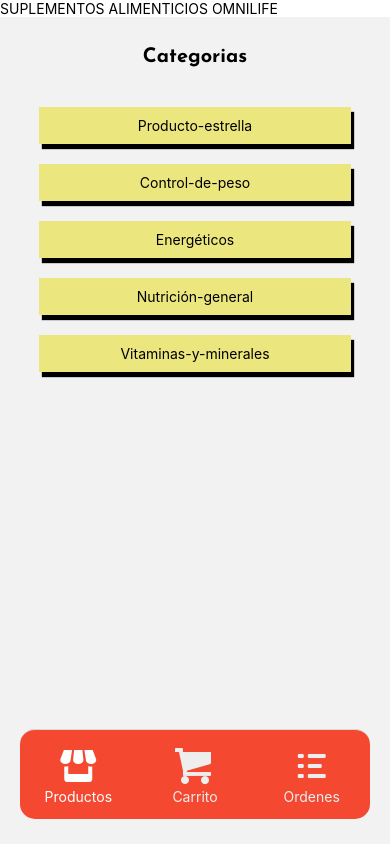
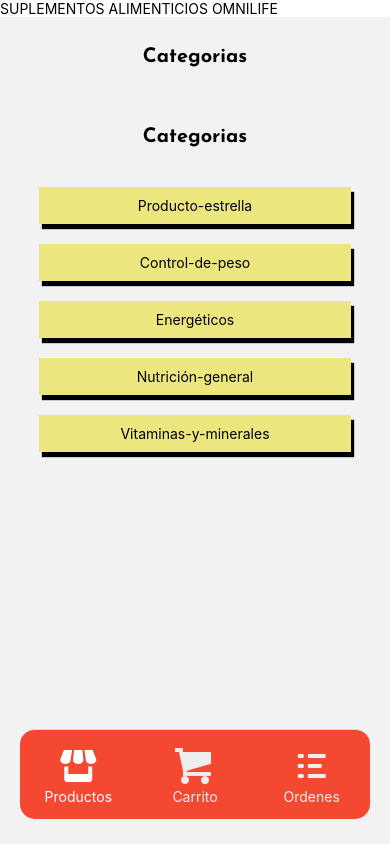
Before and after one commit to FranciscoLaviano/MiQuintaApp, a React Native app: screen /Home in a window 390 px wide. Built offline with nearby package versions, Linux system fonts and the light colour scheme.

Commit message:
actualizando archivo categoryItem.js

```diff
--- a/App.js
+++ b/App.js
@@ -1,8 +1,7 @@
 
 import { StyleSheet, StatusBar, Text } from 'react-native';
-
 import { useFonts } from "expo-font"
-import TabNavigator from './src/navegacion/TabNavigator';
+import TabNavigator from './src/navigation/TabNavigator';
 import { Provider } from 'react-redux';
 import {Fuentes} from "./src/design/Fuentes"
 import {store} from "./src/app/Store"
@@ -38,4 +37,5 @@
     alignItems: 'center',
     justifyContent: 'start',
   },
+
 })
--- a/package.json
+++ b/package.json
@@ -20,7 +20,7 @@
     "react": "18.2.0",
     "react-dom": "^18.2.0",
     "react-native": "0.72.6",
-    "react-native-safe-area-context": "4.6.3",
+    "react-native-safe-area-context": "^4.6.3",
     "react-native-screens": "~3.22.0",
     "react-native-web": "~0.19.6",
     "react-redux": "^9.0.4"
--- a/src/Componentes/categorias.js
+++ b/src/Componentes/categorias.js
@@ -1,9 +1,9 @@
 import { FlatList, StyleSheet } from "react-native";
-
+//import categorias from "../Data/categorias.json"
 import CategoryItem from "./categoryItem";
 import {useSelector} from 'react-redux'
 
-const Categorias = ({ navegacion, route }) => {
+const Categorias = ({ navigation, route }) => {
   const categorias = useSelector((state) => state.shop.value.categorias)
   return (
     <FlatList
@@ -14,7 +14,7 @@
         <CategoryItem
 
           categoria={item}
-          navegacion={navegacion}
+          navigation={navigation}
           route={route}
         />
       )}
--- a/src/Componentes/categoryItem.js
+++ b/src/Componentes/categoryItem.js
@@ -5,12 +5,11 @@
 
 
 
-
-const CategoryItem = ({categoria, navegacion, route}) => {
+const CategoryItem = ({categoria, navigation}) => {
   const dispatch = useDispatch()
     return (
       <Pressable onPress={()=>{dispatch(setProductsFilteredByCategory(categoria))
-                              navegacion.navigate("Categoria", {categoria})
+                              navigation.navigate("Category", {categoria})
       }}>
         <CardShadow style={styles.container}>
           <Text style={styles.text}>{categoria}</Text>
--- a/src/Pantalla/home.js
+++ b/src/Pantalla/home.js
@@ -1,12 +1,13 @@
 import { StyleSheet } from 'react-native'
-
+import Header  from '../Componentes/header'
 import Categorias from "../Componentes/categorias"
 
-const Home = ({navegacion, route}) => {
+const Home = ({navigation, route}) => {
 
      return (
       <>
-       <Categorias navegacion={navegacion} route={route} />
+      <Header title='Categorias' />
+       <Categorias navigation={navigation} route={route} />
       </>
 
 
```
Also changed, not shown: src/navigation/CartStack.js (renamed from src/navegacion/CartStack.js), src/navigation/OrderStack.js (renamed from src/navegacion/OrderStack.js), src/navigation/ShopStack.js (renamed from src/navegacion/ShopStack.js), src/navigation/TabNavigator.js (renamed from src/navegacion/TabNavigator.js), 1 other file (tests, documents, lock files or other folders).
